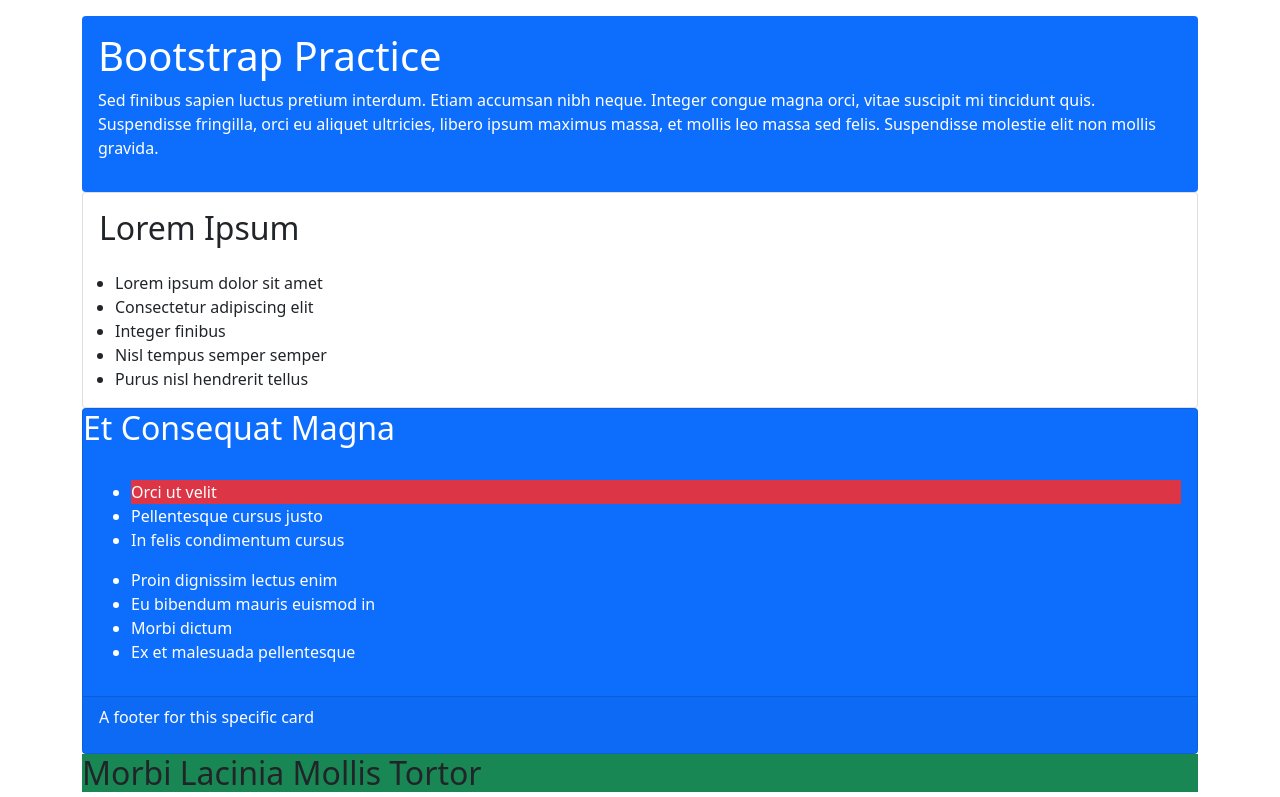
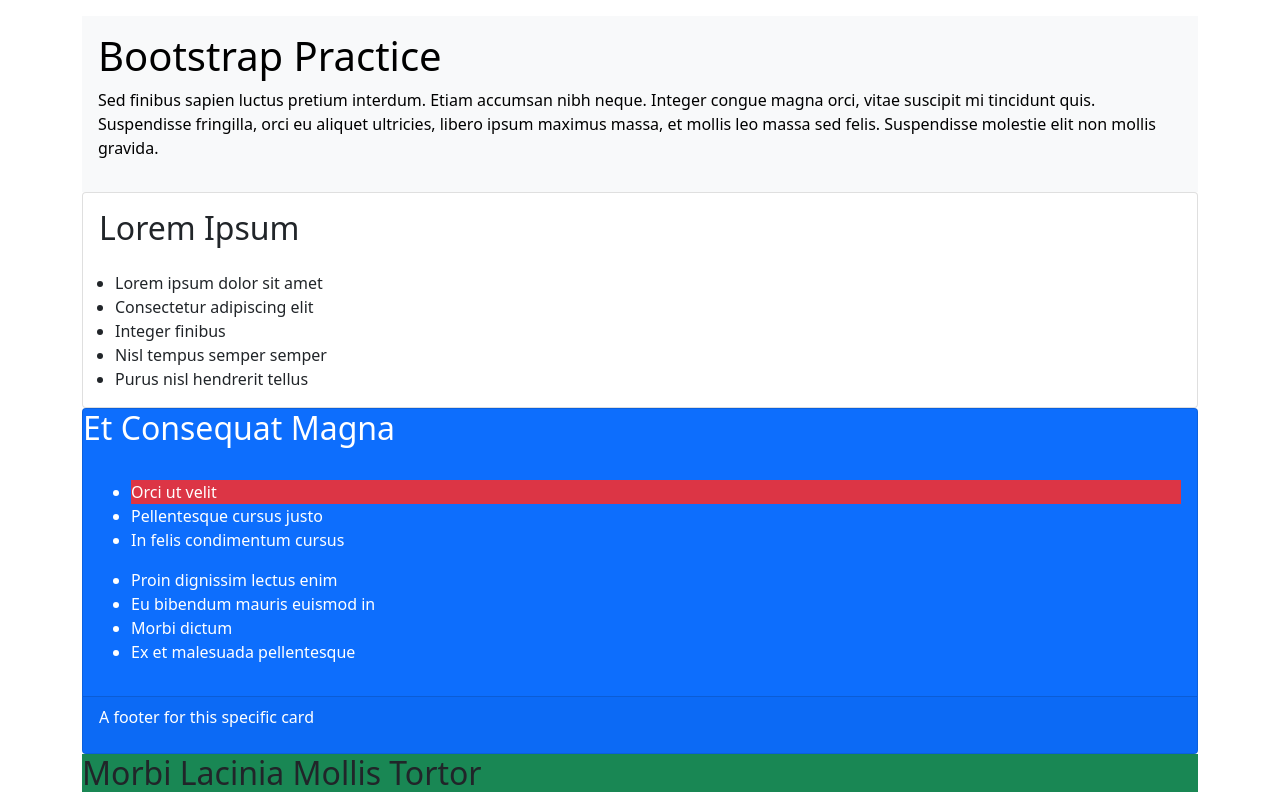
Before and after one commit to joey57/bootstrap-practice, a plain HTML site: page index.html in a window 1280 px wide. Shown: the top 797 px of the page. Drawn offline with Linux system fonts and the light colour scheme.

Commit message:
changed color of jumbotron

```diff
--- a/index.html
+++ b/index.html
@@ -7,7 +7,7 @@
   </head>
   <body>
     <div class="container">
-      <div class="mt-3 p-3 bg-primary text-white rounded">
+      <div class="mt-3 p-3 bg-light text-black">
     <h1>Bootstrap Practice</h1>
     <p>Sed finibus sapien luctus pretium interdum. Etiam accumsan nibh neque. Integer congue magna orci, vitae suscipit mi tincidunt quis. Suspendisse fringilla, orci eu aliquet ultricies, libero ipsum maximus massa, et mollis leo massa sed felis. Suspendisse molestie elit non mollis gravida.</p>
     </div>
```
